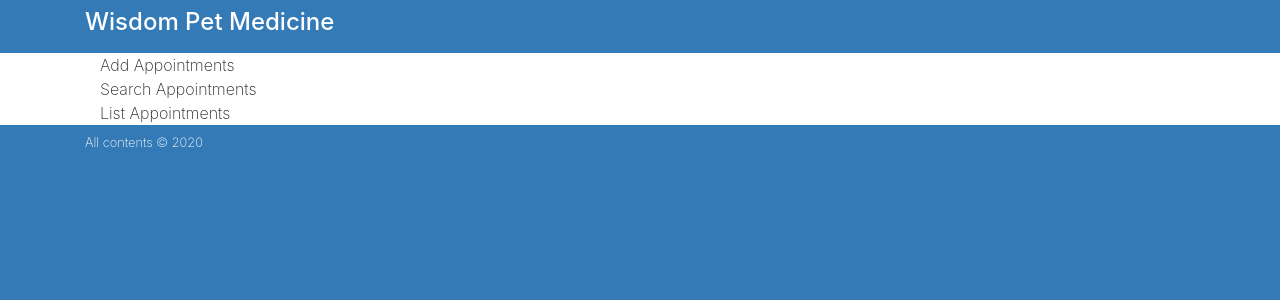
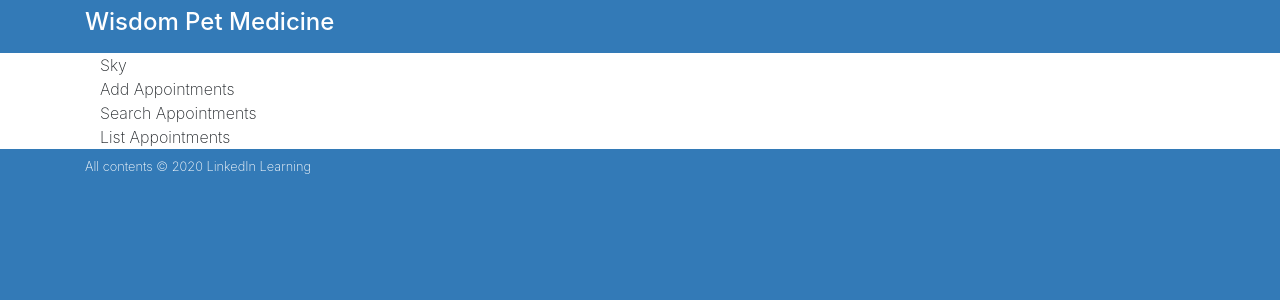
Before and after one commit to huijillain/ReactInterface, a React (Create React App) app: page / in a window 1280 px wide. Shown: the top 300 px of the page. Built offline with nearby package versions, Linux system fonts and the light colour scheme.

Commit message:
State & expression basics

```diff
--- a/public/index.html
+++ b/public/index.html
@@ -36,7 +36,7 @@
     <footer class="container d-flex text-white py-2">
       <p>
         All contents &copy; 2020
-        <a href="https://www.linkedin.com/huijillain"></a>
+        <a href="https://www.linkedin.com/huijillain">LinkedIn Learning</a>
       </p>
 
       <div class="ml-auto"></div>
--- a/src/components/App.js
+++ b/src/components/App.js
@@ -5,6 +5,15 @@ import SearchAppointments from "./SearchAppointments";
 import ListAppointments from "./ListAppointments";
 
 class App extends Component {
+  // Constructor is where we initialize things.
+  constructor() {
+    // Super allows us to get informationl
+    super();
+    this.state = {
+      myName: "Sky",
+    };
+  }
+
   render() {
     return (
       <main className="page bg-white" id="petratings">
@@ -15,6 +24,7 @@ class App extends Component {
                 {/* <div>Add Appointments</div>
                     <div>Search Appointments</div>
                     <div>List Appointments</div> */}
+                {this.state.myName}
                 <AddAppointments />
                 <SearchAppointments />
                 <ListAppointments />
```
